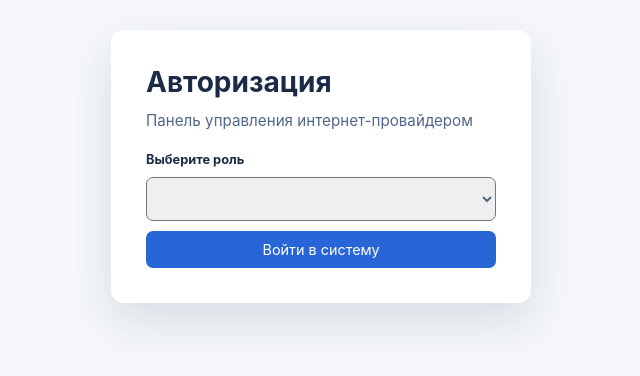
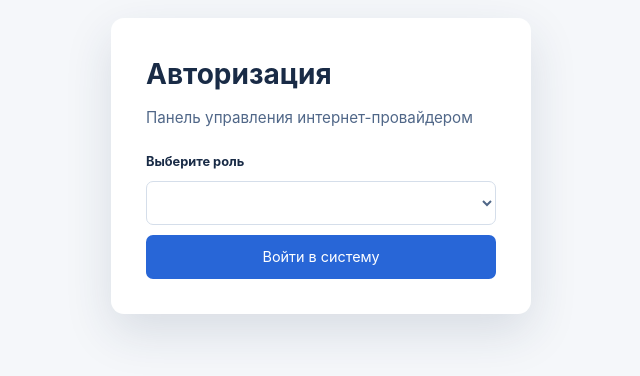
Before and after one commit to grekovpavel019/Internet-Provider, a React (Vite) app in the folder apps/client/: page / in a window 1280 px wide. Shown: the part 234-610 px from the top of the page, without its empty margins (319-959 px from the left). Built offline with nearby package versions, Linux system fonts and the light colour scheme.

Commit message:
styles: add tailwind css and style auth form

```diff
--- a/apps/client/package.json
+++ b/apps/client/package.json
@@ -16,6 +16,7 @@
   },
   "devDependencies": {
     "@eslint/js": "^10.0.1",
+    "@tailwindcss/vite": "^4.3.5",
     "@types/node": "^24.19.2",
     "@types/react": "^19.3.0",
     "@types/react-dom": "^19.3.0",
@@ -24,7 +25,7 @@
     "eslint-plugin-react-hooks": "^7.1.1",
     "eslint-plugin-react-refresh": "^0.5.7",
     "globals": "^17.13.0",
-    "sass": "^1.108.2",
+    "tailwindcss": "^4.3.5",
     "typescript": "~6.0.3",
     "typescript-eslint": "^8.72.1",
     "vite": "^8.3.6"
--- a/apps/client/src/app/styles/index.scss
+++ b/apps/client/src/app/styles/index.css
@@ -1,3 +1,5 @@
+@import "tailwindcss";
+
 body {
     margin: 0;
     min-width: 320px;
--- /dev/null
+++ b/apps/client/src/app/styles/reset.css
@@ -0,0 +1,57 @@
+@layer base {
+    *,
+    *::before,
+    *::after {
+        box-sizing: border-box;
+    }
+
+    body {
+        margin: 0;
+        min-width: 320px;
+    }
+
+    h1,
+    h2,
+    h3,
+    h4,
+    h5,
+    h6,
+    p {
+        margin: 0;
+    }
+
+    ul,
+    ol {
+        margin: 0;
+        padding: 0;
+        list-style: none;
+    }
+
+    button,
+    input,
+    textarea,
+    select {
+        font: inherit;
+    }
+
+    button {
+        border: 0;
+        padding: 0;
+        background: none;
+        cursor: pointer;
+    }
+
+    button:disabled {
+        cursor: not-allowed;
+    }
+
+    a {
+        color: inherit;
+        text-decoration: none;
+    }
+
+    img {
+        display: block;
+        max-width: 100%;
+    }
+}
--- a/apps/client/src/app/styles/reset.scss
+++ /dev/null
@@ -1,55 +0,0 @@
-*,
-*::before,
-*::after {
-    box-sizing: border-box;
-}
-
-body {
-    margin: 0;
-    min-width: 320px;
-}
-
-h1,
-h2,
-h3,
-h4,
-h5,
-h6,
-p {
-    margin: 0;
-}
-
-ul,
-ol {
-    margin: 0;
-    padding: 0;
-    list-style: none;
-}
-
-button,
-input,
-textarea,
-select {
-    font: inherit;
-}
-
-button {
-    border: 0;
-    padding: 0;
-    background: none;
-    cursor: pointer;
-}
-
-button:disabled {
-    cursor: not-allowed;
-}
-
-a {
-    color: inherit;
-    text-decoration: none;
-}
-
-img {
-    display: block;
-    max-width: 100%;
-}
--- /dev/null
+++ b/apps/client/src/app/styles/utility.css
@@ -0,0 +1,6 @@
+@import "tailwindcss";
+
+@utility h1 {
+    font-size: 28px;
+    font-weight: bold;
+}
--- a/apps/client/src/app/styles/variables.scss
+++ b/apps/client/src/app/styles/variables.css
@@ -1,4 +1,3 @@
-
 :root {
     /* Global layout */
     --page-padding-x: 28px;
--- a/apps/client/src/features/auth/AuthForm.module.scss
+++ /dev/null
@@ -1,61 +0,0 @@
-.form {
-    width: min(420px, 100%);
-    padding: 35px;
-
-    display: flex;
-    flex-direction: column;
-    gap: 12px;
-
-    border-radius: var(--radius-card);
-
-    box-shadow: var(--shadow-card);
-
-    background-color: var(--color-surface);
-}
-
-.h1 {
-    font-size: 28px;
-}
-
-.p {
-    font-size: .95rem;
-    color: var(--color-text-secondary);
-
-    margin-bottom: 10px;
-}
-
-.select-area {
-    display: flex;
-    flex-direction: column;
-    gap: 10px;
-
-    & label {
-        font-size: .80rem;
-        font-weight: bold;
-    }
-
-    & select {
-        padding: 10px 11px;
-
-        border-radius: var(--radius-input);
-
-        outline: none;
-
-        color: var(--color-text-secondary);
-
-        &:focus {
-            border-color: var(--color-primary);
-        }
-    }
-
-    & button {
-        padding: 10px 15px;
-
-        font-size: .90rem;
-
-        border-radius: var(--radius-button);
-
-        background: var(--color-primary);
-        color: var(--color-primary-foreground);
-    }
-}
--- a/apps/client/src/features/auth/AuthForm.tsx
+++ b/apps/client/src/features/auth/AuthForm.tsx
@@ -2,22 +2,20 @@ import React from "react";
 
 import { ROLES } from "@packages/models/auth";
 
-import styles from "./AuthForm.module.scss";
-
 const AuthForm = (): React.JSX.Element => {
     return (
-        <form className={styles.form}>
-            <h1 className={styles.h1}>
+        <form className="w-[min(420px,100%)] p-8.75 flex flex-col gap-3 rounded-(--radius-card) shadow-(--shadow-card) bg-(--color-surface)">
+            <h1 className="h1">
                 Авторизация
             </h1>
 
-            <p className={styles.p}>
+            <p className="text-[.95rem] text-(--color-text-secondary) mb-2.5">
                 Панель управления интернет-провайдером
             </p>
 
-            <div className={styles["select-area"]}>
-                <label htmlFor="roleSelect">Выберите роль</label>
-                <select id="roleSelect" className="">
+            <div className="flex flex-col gap-2.5">
+                <label htmlFor="roleSelect" className="text-[.8rem] font-bold">Выберите роль</label>
+                <select id="roleSelect" className="p-2.5 rounded-(--radius-input) outline-none border border-(--color-border) text-(--color-text-secondary) focus:border-(--color-primary)">
                     {
                         Object.entries(ROLES).map(([value, label]) => (
                             <option key={value} value={value}>{label}</option>
@@ -25,7 +23,7 @@ const AuthForm = (): React.JSX.Element => {
                     }
                 </select>
 
-                <button type="submit">
+                <button type="submit" className="px-3.75 py-2.75 text-[.9rem] text-(--color-primary-foreground) rounded-(--radius-button) bg-(--color-primary) transition-[filter] duration-100 ease-linear hover:brightness-95">
                     Войти в систему
                 </button>
             </div>
--- a/apps/client/src/pages/AuthPage/AuthPage.tsx
+++ b/apps/client/src/pages/AuthPage/AuthPage.tsx
@@ -1,11 +1,10 @@
 import React from "react";
 import AuthForm from "@features/auth/AuthForm";
 
-import styles from "./AuthPage.module.scss";
 
 const AuthPage = (): React.JSX.Element => {
     return (
-        <main className={styles.page}>
+        <main className="h-screen flex justify-center items-center overflow-hidden">
             <AuthForm />
         </main>
     );
--- a/apps/client/vite.config.ts
+++ b/apps/client/vite.config.ts
@@ -1,11 +1,13 @@
 import react from '@vitejs/plugin-react'
 import { defineConfig } from 'vite'
+import tailwindcss from "@tailwindcss/vite"
 import { fileURLToPath, URL } from 'node:url'
 
 // https://vite.dev/config/
 export default defineConfig({
   plugins: [
     react(),
+    tailwindcss()
   ],
   server: {
     host: true
```
Also changed, not shown: apps/client/src/app/App.tsx (+4 -3 lines), 1 other file (tests, documents, lock files or other folders).
